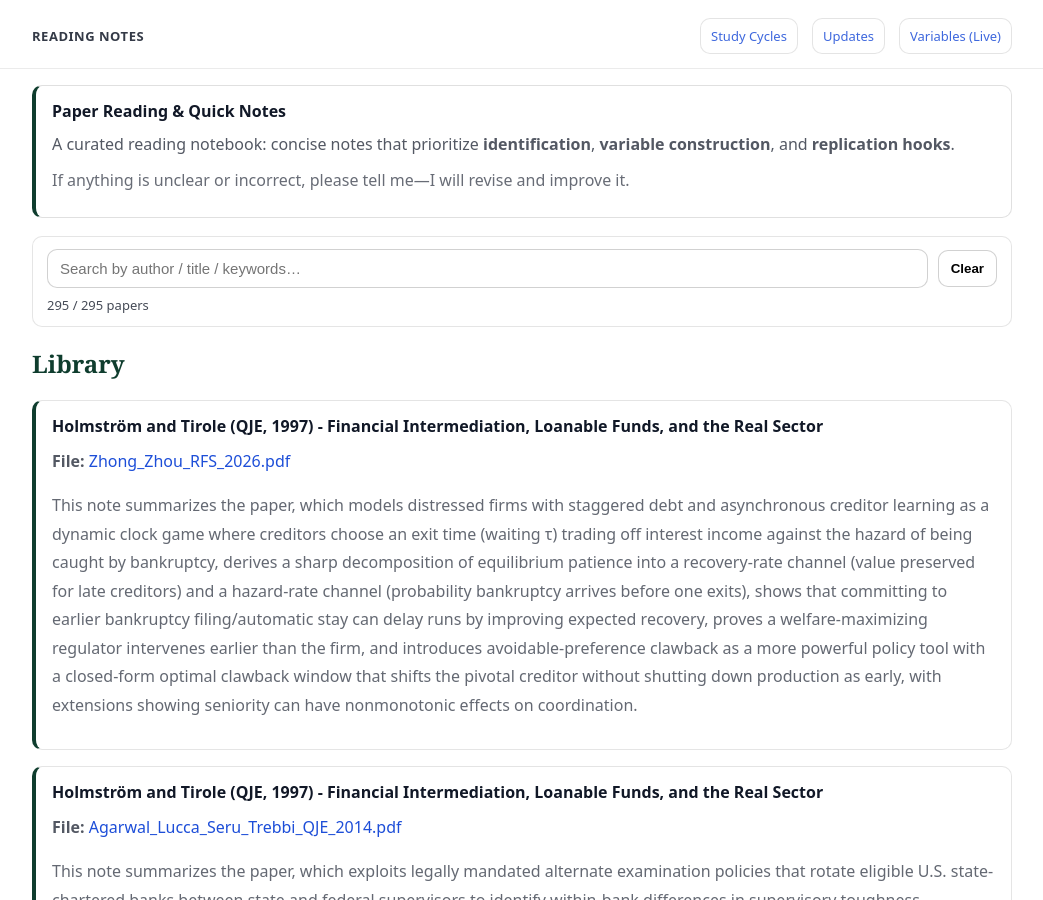
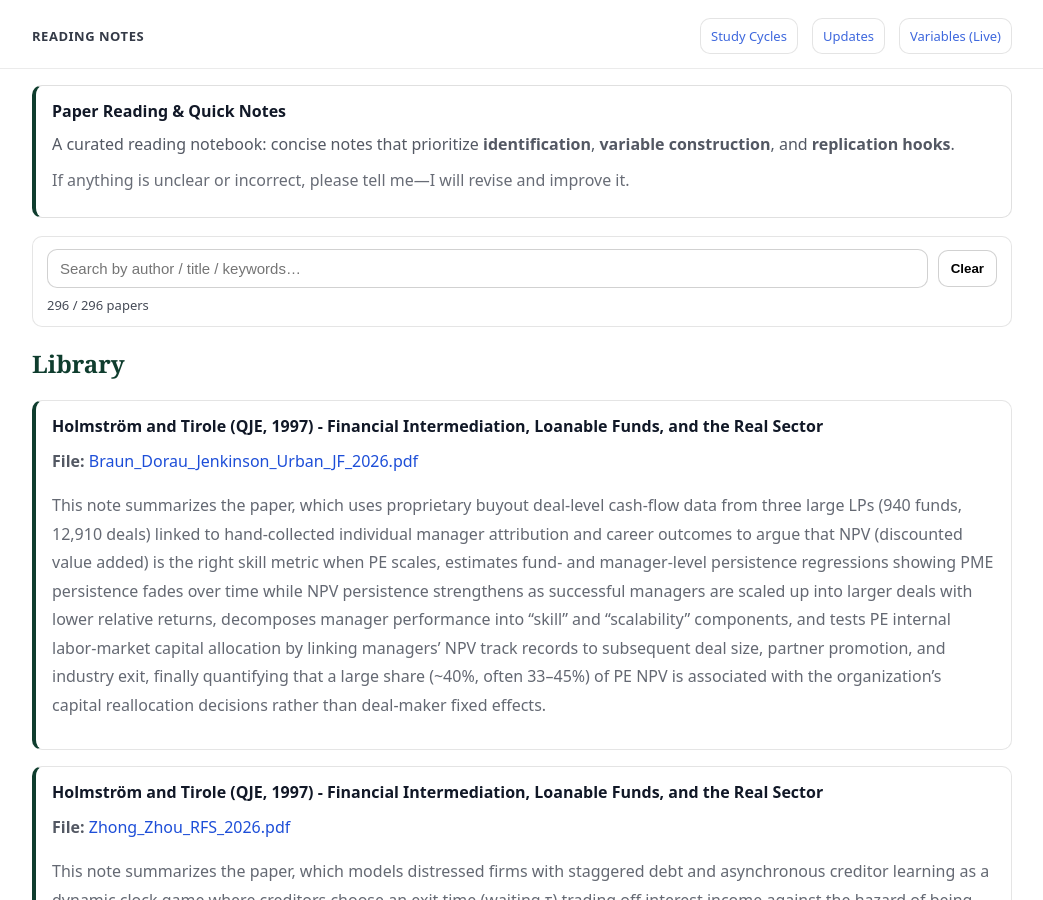
Before and after one commit to yaxinzn/study-archive, a Jekyll site: the page built from reading/index.md, in a window 1280 px wide and 900 px high. Shown: the whole window, without its empty margins (118-1161 px from the left). Built offline with Jekyll 4.4.1, drawn with Linux system fonts in a browser that asks for light colours.

Commit message:
Reading: add/update Braun_Dorau_Jenkinson_Urban_JF_2026.pdf

```diff
--- a/_data/reading.yml
+++ b/_data/reading.yml
@@ -1,3 +1,7 @@
+- title: "Holmström and Tirole (QJE, 1997) - Financial Intermediation, Loanable Funds, and the Real Sector"
+  file: "Braun_Dorau_Jenkinson_Urban_JF_2026.pdf"
+  desc: "This note summarizes the paper, which uses proprietary buyout deal-level cash-flow data from three large LPs (940 funds, 12,910 deals) linked to hand-collected individual manager attribution and career outcomes to argue that NPV (discounted value added) is the right skill metric when PE scales, estimates fund- and manager-level persistence regressions showing PME persistence fades over time while NPV persistence strengthens as successful managers are scaled up into larger deals with lower relative returns, decomposes manager performance into “skill” and “scalability” components, and tests PE internal labor-market capital allocation by linking managers’ NPV track records to subsequent deal size, partner promotion, and industry exit, finally quantifying that a large share (~40%, often 33–45%) of PE NPV is associated with the organization’s capital reallocation decisions rather than deal-maker fixed effects."
+
 - title: "Holmström and Tirole (QJE, 1997) - Financial Intermediation, Loanable Funds, and the Real Sector"
   file: "Zhong_Zhou_RFS_2026.pdf"
   desc: "This note summarizes the paper, which models distressed firms with staggered debt and asynchronous creditor learning as a dynamic clock game where creditors choose an exit time (waiting τ) trading off interest income against the hazard of being caught by bankruptcy, derives a sharp decomposition of equilibrium patience into a recovery-rate channel (value preserved for late creditors) and a hazard-rate channel (probability bankruptcy arrives before one exits), shows that committing to earlier bankruptcy filing/automatic stay can delay runs by improving expected recovery, proves a welfare-maximizing regulator intervenes earlier than the firm, and introduces avoidable-preference clawback as a more powerful policy tool with a closed-form optimal clawback window that shifts the pivotal creditor without shutting down production as early, with extensions showing seniority can have nonmonotonic effects on coordination."
```
Also changed, not shown: 1 other file.
